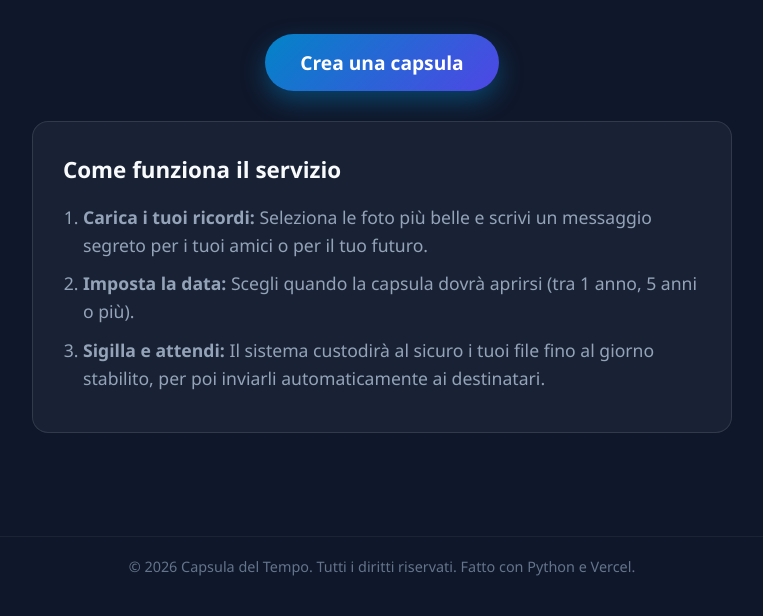
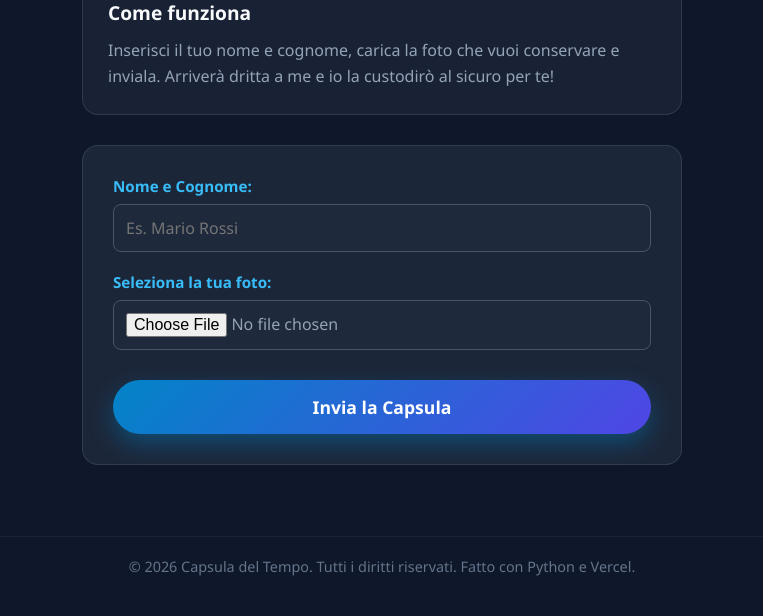
Before and after one commit to lorenzolatini2014-byte/capsula_del_tempo_2, a plain HTML site: page index.html in a window 1280 px wide. Shown: the part 184-800 px from the top of the page, without its empty margins (258-1021 px from the left). Drawn offline with Linux system fonts and the light colour scheme.

Commit message:
Update index.html

```diff
--- a/index.html
+++ b/index.html
@@ -24,7 +24,8 @@
         }
 
         .container {
-            max-width: 700px;
+            max-width: 600px;
+            width: 100%;
             text-align: center;
             margin: auto;
         }
@@ -37,49 +38,80 @@
             -webkit-text-fill-color: transparent;
         }
 
-        .btn-crea {
-            display: inline-block;
-            background: linear-gradient(135deg, #0284c7, #4f46e5);
-            color: white;
-            font-size: 1.2rem;
-            font-weight: bold;
-            padding: 15px 35px;
-            border-radius: 50px;
-            text-decoration: none;
-            box-shadow: 0 10px 25px rgba(2, 132, 199, 0.4);
-            transition: transform 0.2s, box-shadow 0.2s;
-            margin: 30px 0;
+        .descrizione {
+            background: rgba(30, 41, 59, 0.7);
+            border: 1px solid rgba(255, 255, 255, 0.1);
+            padding: 25px;
+            border-radius: 16px;
+            text-align: left;
+            line-height: 1.6;
+            font-size: 1rem;
+            color: #94a3b8;
+            backdrop-filter: blur(10px);
+            margin-bottom: 30px;
         }
 
-        .btn-crea:hover {
-            transform: translateY(-2px);
-            box-shadow: 0 15px 30px rgba(2, 132, 199, 0.6);
+        .descrizione h2 {
+            color: #f8fafc;
+            font-size: 1.2rem;
+            margin-bottom: 10px;
         }
 
-        .descrizione {
-            background: rgba(30, 41, 59, 0.7);
+        .form-capsula {
+            background: rgba(30, 41, 59, 0.9);
             border: 1px solid rgba(255, 255, 255, 0.1);
             padding: 30px;
             border-radius: 16px;
             text-align: left;
-            line-height: 1.6;
-            font-size: 1.1rem;
-            color: #94a3b8;
-            backdrop-filter: blur(10px);
+            display: flex;
+            flex-direction: column;
+            gap: 20px;
         }
 
-        .descrizione h2 {
-            color: #f8fafc;
-            font-size: 1.4rem;
-            margin-bottom: 15px;
+        .form-group {
+            display: flex;
+            flex-direction: column;
+            gap: 8px;
         }
 
-        .descrizione ol {
-            padding-left: 20px;
+        label {
+            font-size: 0.95rem;
+            color: #38bdf8;
+            font-weight: 600;
         }
 
-        .descrizione li {
-            margin-bottom: 10px;
+        input[type="text"],
+        input[type="file"] {
+            padding: 12px;
+            border-radius: 8px;
+            border: 1px solid #475569;
+            background: #1e293b;
+            color: white;
+            font-size: 1rem;
+        }
+
+        input[type="file"] {
+            cursor: pointer;
+            color: #94a3b8;
+        }
+
+        .btn-invia {
+            background: linear-gradient(135deg, #0284c7, #4f46e5);
+            color: white;
+            font-size: 1.1rem;
+            font-weight: bold;
+            padding: 15px;
+            border: none;
+            border-radius: 50px;
+            cursor: pointer;
+            box-shadow: 0 10px 25px rgba(2, 132, 199, 0.4);
+            transition: transform 0.2s, box-shadow 0.2s;
+            margin-top: 10px;
+        }
+
+        .btn-invia:hover {
+            transform: translateY(-2px);
+            box-shadow: 0 15px 30px rgba(2, 132, 199, 0.6);
         }
 
         footer {
@@ -98,16 +130,25 @@
     <div class="container">
         <h1>Capsula del Tempo</h1>
 
-        <a href="#" class="btn-crea" onclick="alert('Funzione in arrivo!')">Crea una capsula</a>
+        <div class="descrizione">
+            <h2>Come funziona</h2>
+            <p>Inserisci il tuo nome e cognome, carica la foto che vuoi conservare e inviala. Arriverà dritta a me e io la custodirò al sicuro per te!</p>
+        </div>
 
-        <div class="descrizione">
-            <h2>Come funziona il servizio</h2>
-            <ol>
-                <li><strong>Carica i tuoi ricordi:</strong> Seleziona le foto più belle e scrivi un messaggio segreto per i tuoi amici o per il tuo futuro.</li>
-                <li><strong>Imposta la data:</strong> Scegli quando la capsula dovrà aprirsi (tra 1 anno, 5 anni o più).</li>
-                <li><strong>Sigilla e attendi:</strong> Il sistema custodirà al sicuro i tuoi file fino al giorno stabilito, per poi inviarli automaticamente ai destinatari.</li>
-            </ol>
-        </div>
+        <form class="form-capsula" action="https://formspree.io/f/mjyknngg" method="POST" enctype="multipart/form-data">
+
+            <div class="form-group">
+                <label for="nome">Nome e Cognome:</label>
+                <input type="text" id="nome" name="nome_cognome" required placeholder="Es. Mario Rossi">
+            </div>
+
+            <div class="form-group">
+                <label for="foto">Seleziona la tua foto:</label>
+                <input type="file" id="foto" name="foto" accept="image/*" required>
+            </div>
+
+            <button type="submit" class="btn-invia">Invia la Capsula</button>
+        </form>
     </div>
 
     <footer>
```
